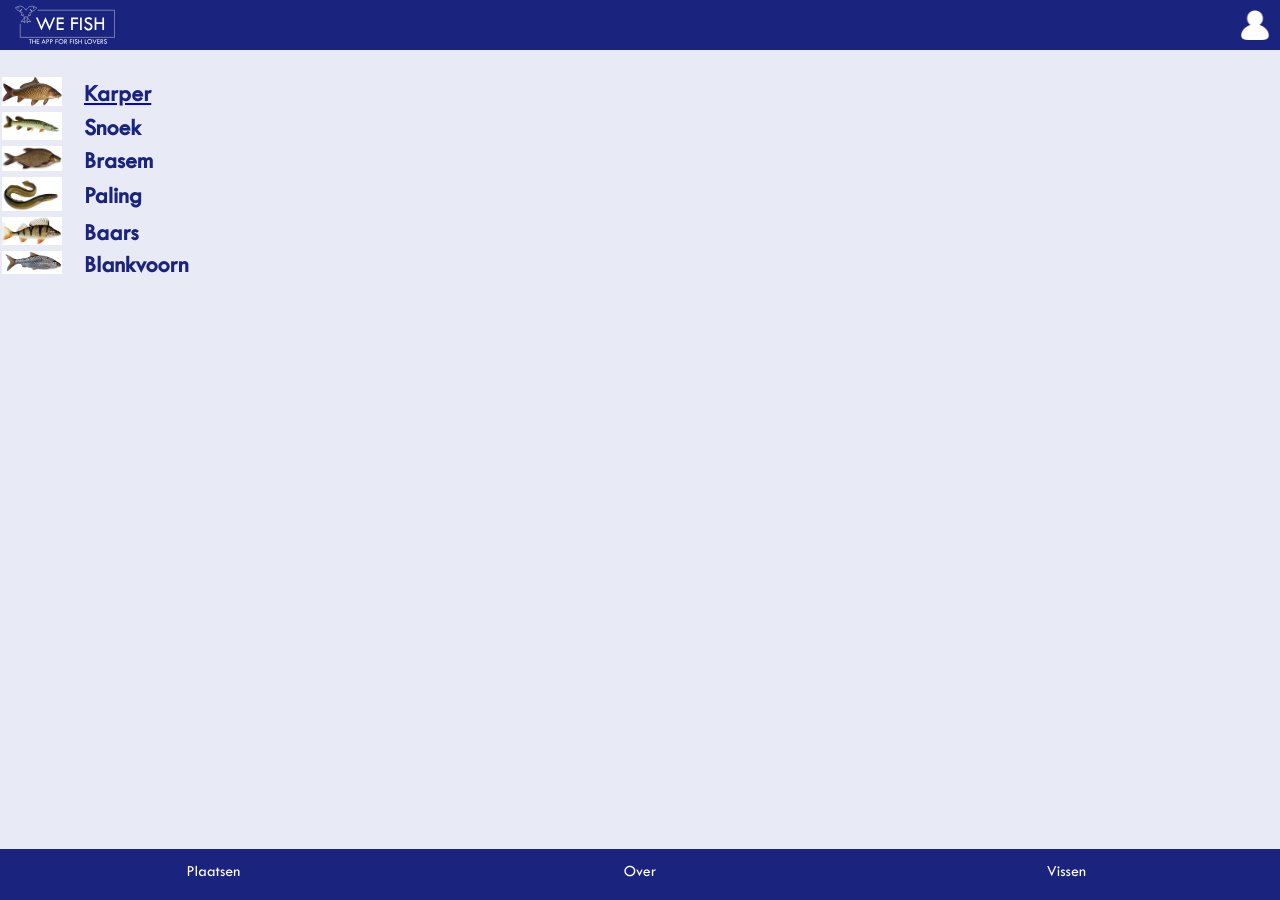
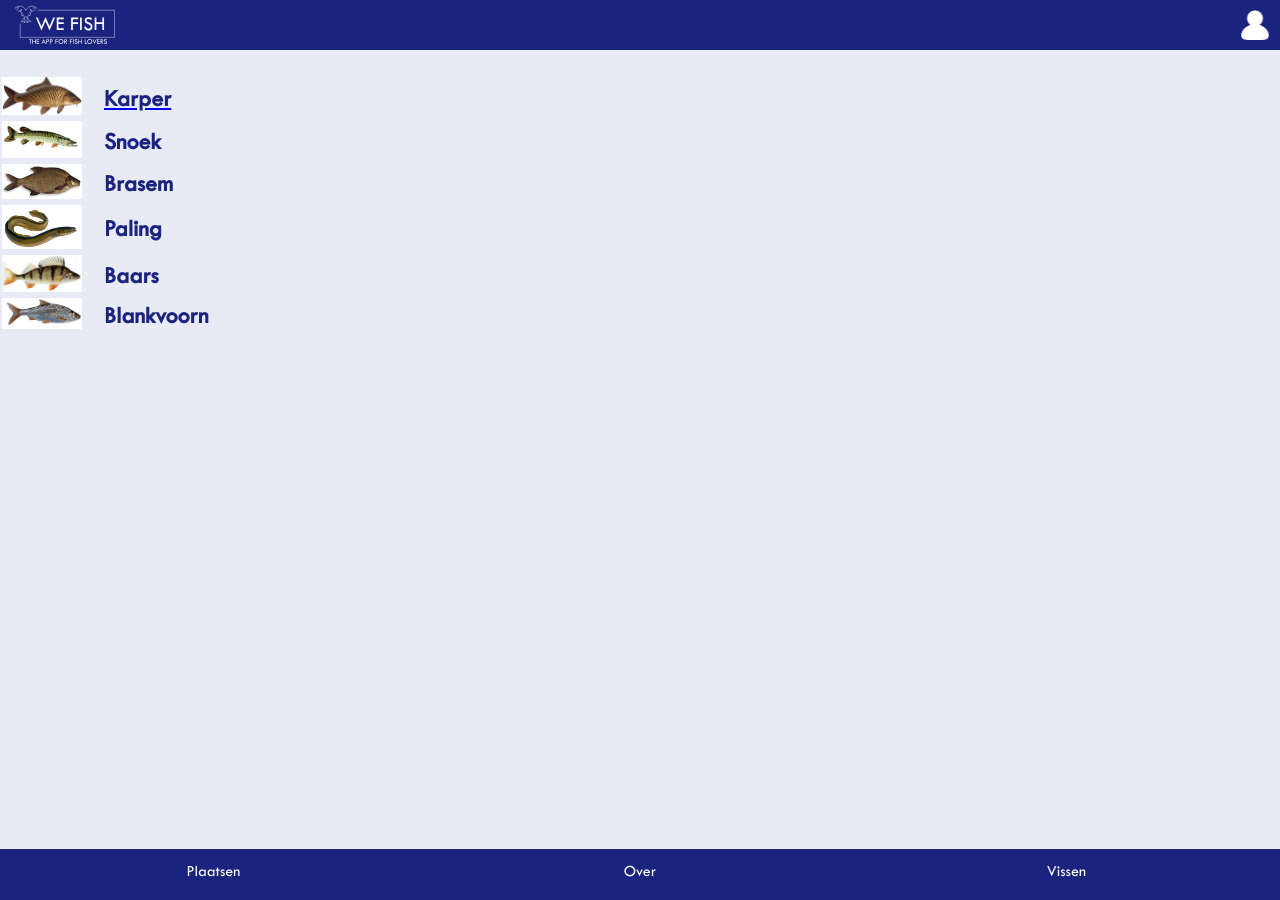
Before and after one commit to svennote/WeFish.github.io, a Jekyll site: the page built from vissen.html, in a window 1280 px wide. Built offline with Jekyll 4.4.1, drawn with Linux system fonts in a browser that asks for light colours.

Commit message:
aangepast

```diff
--- a/css/login.scss
+++ b/css/login.scss
@@ -232,7 +232,7 @@ color:black;
 }
 
 .visIcoon{
-	width: 60px;
+	width: 80px;
 }
 
 td h2{
```
